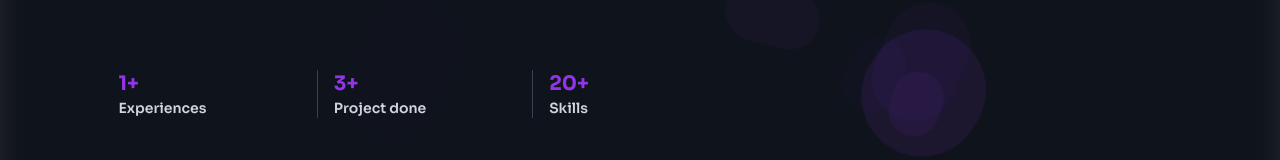
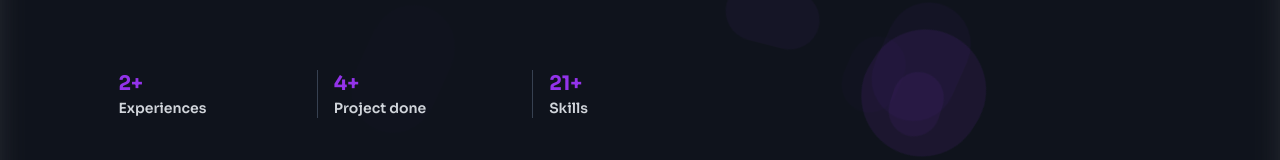
Before and after one commit to tarunchaudhary2/portfolio, a Next.js app: page / in a window 1280 px wide. Shown: the part 543-703 px from the top of the page. Built offline with nearby package versions, Linux system fonts and the light colour scheme; no server answers.

Commit message:
Update Profile.tsx

```diff
--- a/app/component/Homepage/Profile.tsx
+++ b/app/component/Homepage/Profile.tsx
@@ -75,9 +75,9 @@ const Profile = (props: Props) => {
     // Trigger counter animation when stats section comes into view
     useEffect(() => {
         if (isInView) {
-            animateCounter(0, 1, 1500, setStats, 'experience');
-            animateCounter(0, 3, 2000, setStats, 'projects');
-            animateCounter(0, 20, 2500, setStats, 'clients');
+            animateCounter(0, 2, 1500, setStats, 'experience');
+            animateCounter(0, 4, 2000, setStats, 'projects');
+            animateCounter(0, 21, 2500, setStats, 'clients');
         }
     }, [isInView]);
 
```
